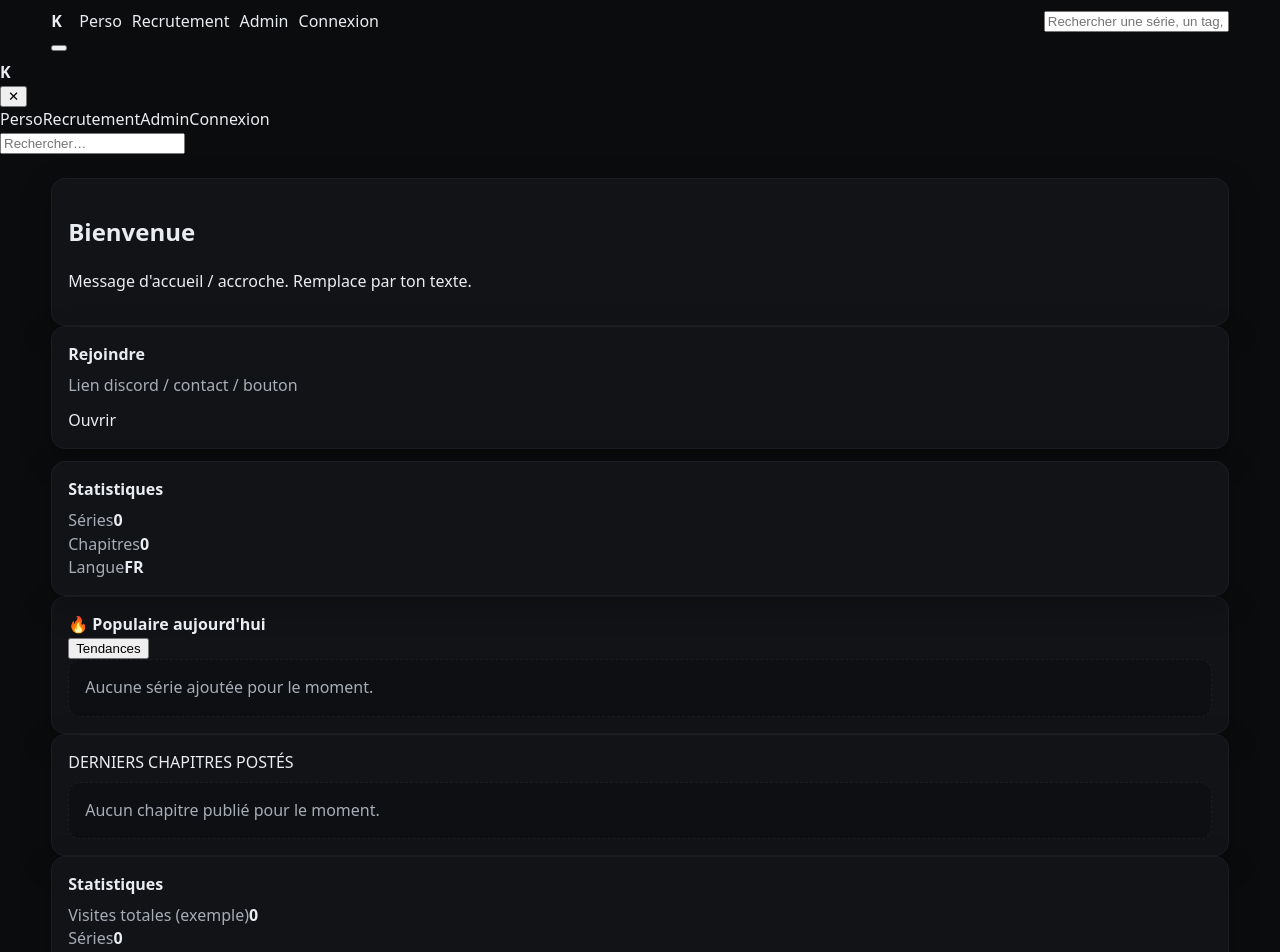
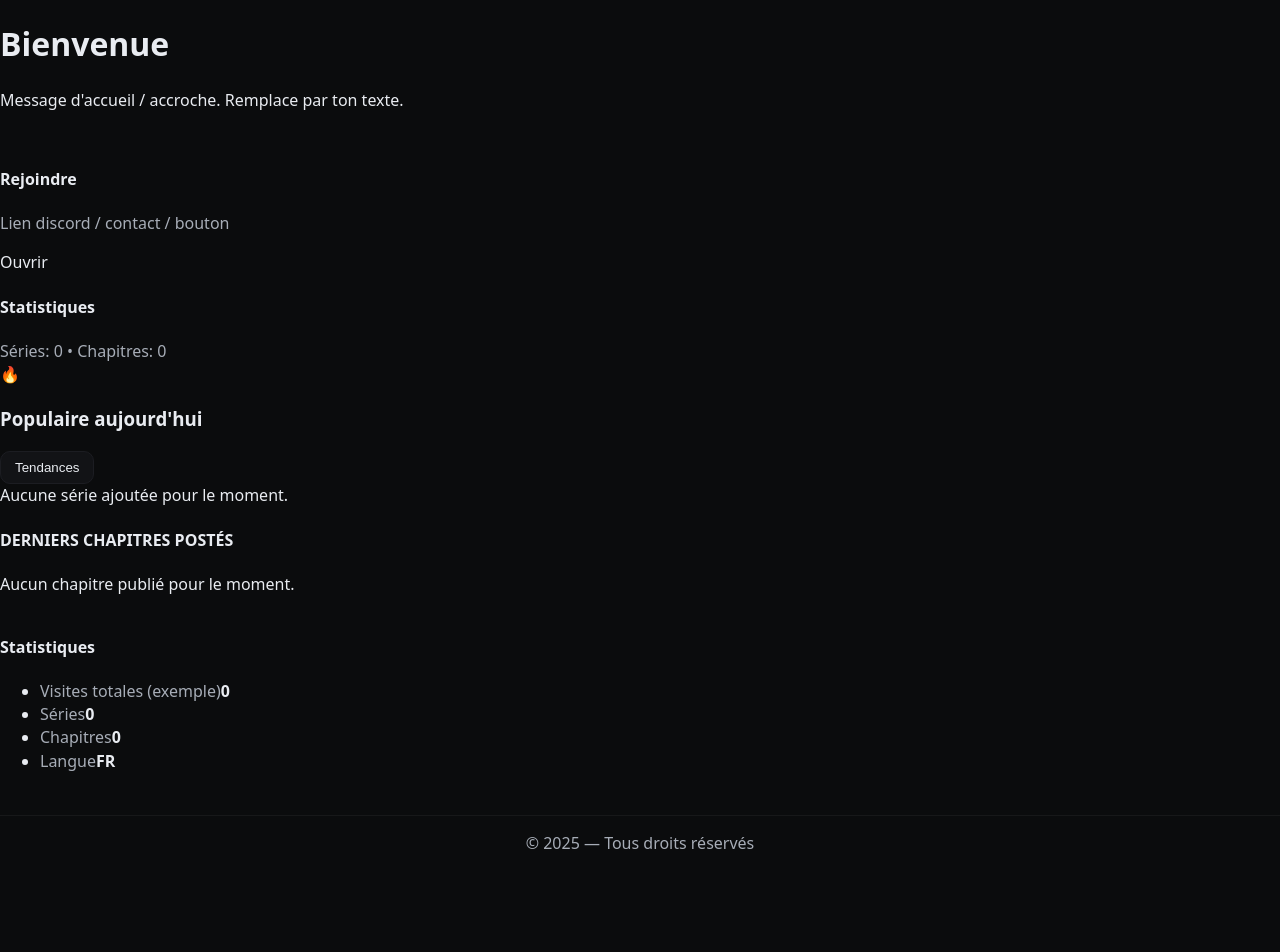
Before and after one commit to YungFritz/kyys-letters, a React (Vite) app: page / in a window 1280 px wide. Shown: the top 952 px of the page. After the commit the page ends 855 px from the top, so only its background shows below. Built offline with nearby package versions, Linux system fonts and the light colour scheme.

Commit message:
Update Home.tsx

```diff
--- a/src/Home.tsx
+++ b/src/Home.tsx
@@ -1,282 +1,87 @@
-import { useMemo, useState } from "react";
+import React from "react";
+import "./index.css";
 
-type Chapter = {
-  id: string;
-  name: string;
-  number: number;
-  lang: string;
-  releaseDate: string;
-  pages: string[];
-};
-
-type Series = {
-  id: string;
-  title: string;
-  slug: string;
-  tags: string[];
-  cover?: string;
-  description?: string;
-  chapters: Chapter[];
-  views?: number;
-  hot?: boolean;
-};
-
-// ====== Lib vide par défaut (donc messages “Aucune série…”) ======
-const LIBRARY: Series[] = [];
-
-// Helper
-const fmt = {
-  views(n?: number) {
-    if (!n) return "0 vues";
-    if (n >= 1000) return `${(n / 1000).toFixed(1)}k vues`;
-    return `${n} vues`;
-  },
-};
-
-// Header (desktop + bouton Admin)
-function Header({
-  query,
-  setQuery,
-  onOpenDrawer,
-}: {
-  query: string;
-  setQuery: (v: string) => void;
-  onOpenDrawer: () => void;
-}) {
-  return (
-    <header className="site-header">
-      <div className="container header-inner">
-        <a href="/" className="brand">K</a>
-
-        <nav className="top-nav">
-          <a className="chip" href="#">Perso</a>
-          <a className="chip" href="#">Recrutement</a>
-          <a className="chip chip-accent" href="/admin.html">Admin</a>
-          <a className="chip" href="#">Connexion</a>
-        </nav>
-
-        <div className="search-wrap">
-          <input
-            className="search-input"
-            value={query}
-            onChange={(e) => setQuery(e.target.value)}
-            placeholder="Rechercher une série, un tag, une langue..."
-          />
-        </div>
-
-        <button className="burger" onClick={onOpenDrawer} aria-label="Open menu">
-          <span></span><span></span><span></span>
-        </button>
-      </div>
-    </header>
-  );
-}
-
-// Drawer mobile (menu 3 barres) — recouvre la zone sous le header
-function Drawer({
-  open,
-  onClose,
-  query,
-  setQuery,
-}: {
-  open: boolean;
-  onClose: () => void;
-  query: string;
-  setQuery: (v: string) => void;
-}) {
-  return (
-    <>
-      {open && <div className="drawer-overlay" onClick={onClose} />}
-      <aside className={`drawer ${open ? "open" : ""}`} aria-hidden={!open}>
-        <div className="drawer-header">
-          <div className="brand small">K</div>
-          <button className="drawer-close" onClick={onClose}>✕</button>
-        </div>
-
-        <div className="drawer-list">
-          <a className="drawer-link" href="#">Perso</a>
-          <a className="drawer-link" href="#">Recrutement</a>
-          <a className="drawer-link accent" href="/admin.html">Admin</a>
-          <a className="drawer-link" href="#">Connexion</a>
-        </div>
-
-        <div className="drawer-search">
-          <input
-            className="search-input"
-            value={query}
-            onChange={(e) => setQuery(e.target.value)}
-            placeholder="Rechercher…"
-          />
-        </div>
-      </aside>
-    </>
-  );
-}
-
-// Card placeholder (si on met des séries plus tard)
-function Card({ s }: { s: Series }) {
-  return (
-    <a className="card-link" href={`/series/${s.slug}`}>
-      <div className="card">
-        <div className="card-cover">COVER</div>
-        <div className="card-body">
-          <div className="card-title">{s.title}</div>
-          <div className="card-meta">
-            <span className="pill">{fmt.views(s.views)}</span>
-            <span className="muted">{s.tags.slice(0, 2).join(" • ")}</span>
-          </div>
-        </div>
-      </div>
-    </a>
-  );
-}
-
-export default function Home() {
-  const [query, setQuery] = useState("");
-  const [drawer, setDrawer] = useState(false);
-
-  const popular = useMemo(
-    () => LIBRARY.slice().sort((a, b) => (b.views || 0) - (a.views || 0)).slice(0, 6),
-    []
+// ———————————————————————————————————————
+// UI réutilisable
+const SectionCard: React.FC<React.PropsWithChildren<{ className?: string }>> = ({ className, children }) => (
+  <div className={`card-block ${className || ""}`}>{children}</div>
 );
 
-  const latest = useMemo(() => {
-    const all = LIBRARY.flatMap((s) => s.chapters.map((c) => ({ series: s, chapter: c })));
-    return all
-      .sort(
-        (a, b) =>
-          +new Date(b.chapter.releaseDate) - +new Date(a.chapter.releaseDate)
-      )
-      .slice(0, 8);
-  }, []);
+const TitleBar: React.FC<{
+  icon?: React.ReactNode;
+  title: string;
+  right?: React.ReactNode;
+}> = ({ icon, title, right }) => (
+  <div className="titlebar">
+    <div className="titlebar-left">
+      {icon ? <span className="titlebar-ico">{icon}</span> : null}
+      <h3 className="titlebar-title">{title}</h3>
+    </div>
+    {right ? <div className="titlebar-right">{right}</div> : null}
+  </div>
+);
 
-  const filtered = popular.filter((s) => {
-    const q = query.trim().toLowerCase();
-    if (!q) return true;
+// ———————————————————————————————————————
+// Page d’accueil
+export default function Home() {
   return (
-      s.title.toLowerCase().includes(q) ||
-      s.tags.some((t) => t.toLowerCase().includes(q))
-    );
-  });
-
-  return (
-    <>
-      <Header query={query} setQuery={setQuery} onOpenDrawer={() => setDrawer(true)} />
-      <Drawer open={drawer} onClose={() => setDrawer(false)} query={query} setQuery={setQuery} />
-
-      <main className="container main">
-        {/* HERO */}
-        <div className="grid-hero">
-          <section className="panel hero">
-            <h1 className="hero-title">Bienvenue</h1>
-            <p className="hero-sub">
+    <div className="home-wrap">
+      {/* Bandeau accueil + encart latéral (Rejoindre / Stats) */}
+      <div className="grid grid-2">
+        <SectionCard>
+          <h1 className="welcome-title">Bienvenue</h1>
+          <p className="welcome-sub">
             Message d'accueil / accroche. Remplace par ton texte.
           </p>
-          </section>
+        </SectionCard>
 
-          <div className="stack">
-            <section className="panel">
-              <div style={{ fontWeight: 800, marginBottom: 8 }}>Rejoindre</div>
-              <div className="muted" style={{ marginBottom: 12 }}>
-                Lien discord / contact / bouton
-              </div>
-              <a className="btn-accent" href="#">Ouvrir</a>
-            </section>
+        <div className="side-stack">
+          <SectionCard>
+            <h4 className="side-title">Rejoindre</h4>
+            <p className="muted">Lien discord / contact / bouton</p>
+            <a className="btn-primary" href="#" aria-label="Ouvrir le lien d’invitation">
+              Ouvrir
+            </a>
+          </SectionCard>
 
-            <section className="panel">
-              <div style={{ fontWeight: 800, marginBottom: 8 }}>Statistiques</div>
-              <div className="stats-list">
-                <div className="stats-row">
-                  <span className="muted">Séries</span>
-                  <b>{LIBRARY.length}</b>
-                </div>
-                <div className="stats-row">
-                  <span className="muted">Chapitres</span>
-                  <b>{LIBRARY.reduce((n, s) => n + s.chapters.length, 0)}</b>
-                </div>
-                <div className="stats-row">
-                  <span className="muted">Langue</span>
-                  <b>FR</b>
-                </div>
-              </div>
-            </section>
+          <SectionCard>
+            <h4 className="side-title">Statistiques</h4>
+            <div className="muted">Séries: 0 • Chapitres: 0</div>
+          </SectionCard>
         </div>
       </div>
 
-        {/* POPULAIRE */}
-        <section className="section panel">
-          <div className="section-header">
-            <div className="section-title">🔥 Populaire aujourd'hui</div>
-            <button className="chip">Tendances</button>
-          </div>
+      {/* Populaire aujourd’hui */}
+      <SectionCard className="mt24">
+        <TitleBar
+          icon={<span>🔥</span>}
+          title="Populaire aujourd'hui"
+          right={<button className="pill" onClick={() => location.hash = "#/trending"}>Tendances</button>}
+        />
+        <div className="placeholder-line">Aucune série ajoutée pour le moment.</div>
+      </SectionCard>
 
-          {filtered.length === 0 ? (
-            <div className="empty">Aucune série ajoutée pour le moment.</div>
-          ) : (
-            <div className="grid-cards">
-              {filtered.map((s) => (
-                <Card key={s.id} s={s} />
-              ))}
-            </div>
-          )}
-        </section>
+      {/* Derniers chapitres + Stats (de droite) */}
+      <div className="grid grid-2 mt24">
+        <SectionCard>
+          <h4 className="zone-title">DERNIERS CHAPITRES POSTÉS</h4>
+          <div className="placeholder-box">Aucun chapitre publié pour le moment.</div>
+        </SectionCard>
 
-        {/* DERNIERS CHAPITRES */}
-        <div className="grid-latest">
-          <section className="panel">
-            <div className="section-caption" style={{ marginBottom: 8 }}>
-              DERNIERS CHAPITRES POSTÉS
-            </div>
-
-            {latest.length === 0 ? (
-              <div className="empty">Aucun chapitre publié pour le moment.</div>
-            ) : (
-              <div className="grid-latest-cards">
-                {latest.map(({ series, chapter }) => (
-                  <div key={chapter.id} className="card">
-                    <div className="card-cover">PAGE</div>
-                    <div className="card-body">
-                      <div className="card-title">{series.title}</div>
-                      <div className="muted">
-                        Chapitre {chapter.number} — {chapter.name}
-                      </div>
-                      <div className="muted" style={{ marginTop: 6 }}>
-                        {chapter.lang} • {chapter.releaseDate}
-                      </div>
-                    </div>
-                  </div>
-                ))}
-              </div>
-            )}
-          </section>
-
-          <aside className="panel">
-            <div style={{ fontWeight: 800, marginBottom: 8 }}>Statistiques</div>
-            <div className="stats-list">
-              <div className="stats-row">
-                <span className="muted">Visites totales (exemple)</span>
-                <b>0</b>
-              </div>
-              <div className="stats-row">
-                <span className="muted">Séries</span>
-                <b>{LIBRARY.length}</b>
-              </div>
-              <div className="stats-row">
-                <span className="muted">Chapitres</span>
-                <b>{LIBRARY.reduce((n, s) => n + s.chapters.length, 0)}</b>
-              </div>
-              <div className="stats-row">
-                <span className="muted">Langue</span>
-                <b>FR</b>
-              </div>
-            </div>
-          </aside>
+        <SectionCard>
+          <h4 className="side-title">Statistiques</h4>
+          <ul className="stats-list">
+            <li><span className="muted">Visites totales (exemple)</span><strong>0</strong></li>
+            <li><span className="muted">Séries</span><strong>0</strong></li>
+            <li><span className="muted">Chapitres</span><strong>0</strong></li>
+            <li><span className="muted">Langue</span><strong>FR</strong></li>
+          </ul>
+        </SectionCard>
       </div>
 
       <footer className="footer">
         © {new Date().getFullYear()} — Tous droits réservés
       </footer>
-      </main>
-    </>
+    </div>
   );
 }
```
Lines whose indentation alone changed are shown as unchanged.
